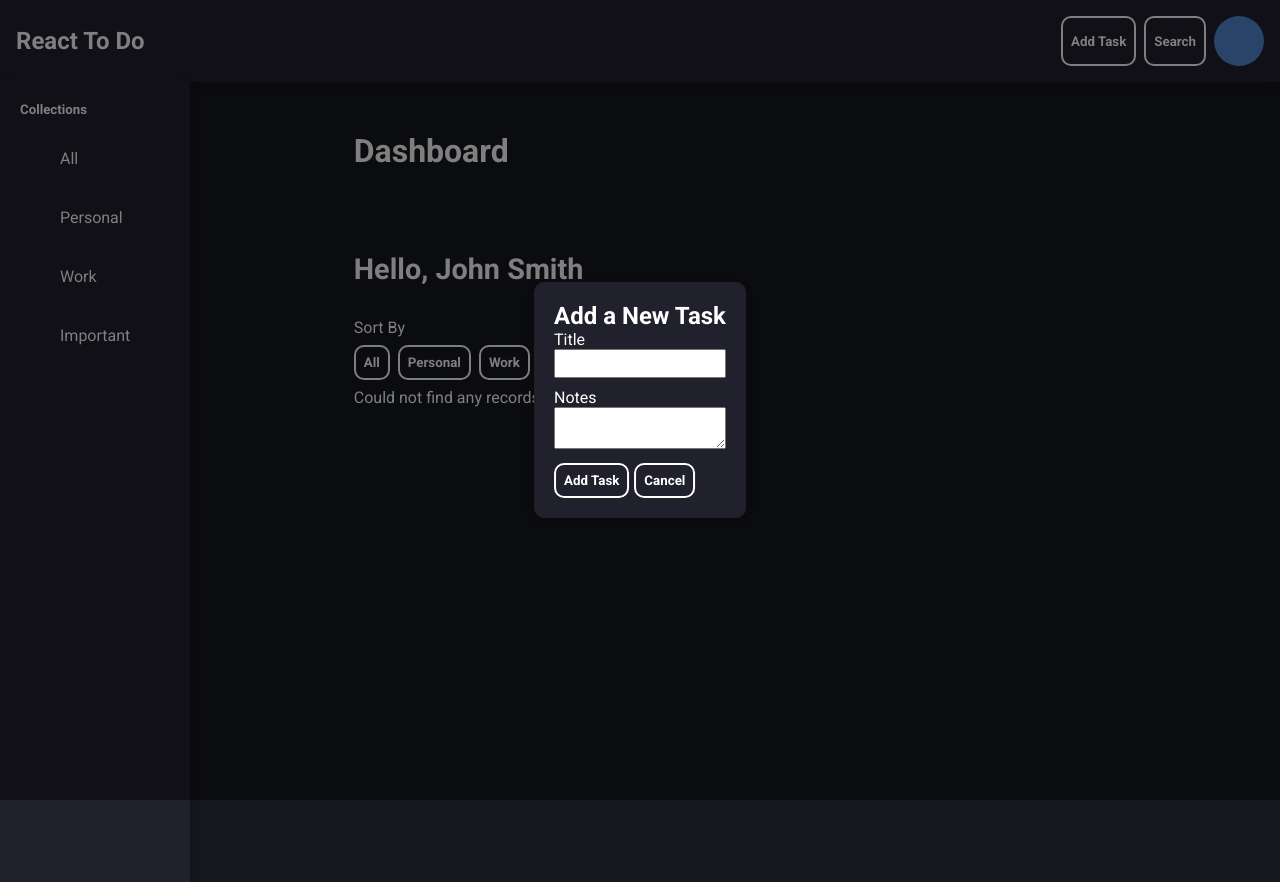
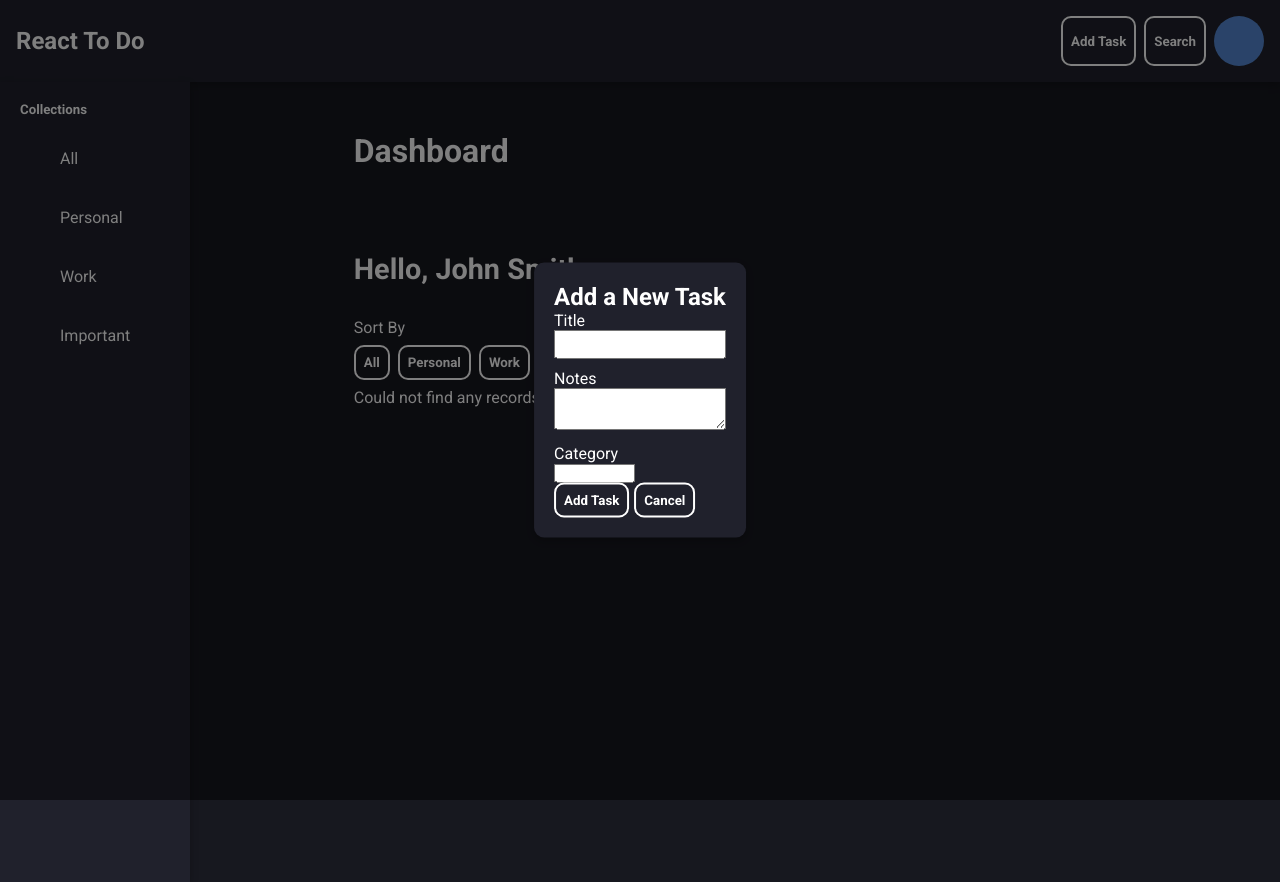
Before and after one commit to eko-develops/react-todo, a React (Create React App) app in the folder client/: page / in a window 1280 px wide. Both pictures are taken after a click on the button "Add Task". Built offline with nearby package versions, Linux system fonts and the light colour scheme; no server answers; the HTML template or start-up script is replaced by a standard one.

Commit message:
Add dropdown option for selecting category

```diff
--- a/client/src/components/Header.js
+++ b/client/src/components/Header.js
@@ -49,6 +49,11 @@ const Header = ({todos, setTodos, setIsError}) => {
     }
     const handleDescriptionChange = (e) => {
         setDescription(e.target.value)
+    }
+
+    //handles the state for the select field
+    const handleCategorySelect = (e) => {
+        console.log(e.target.value)
     }
 
     //post data to endpoint /api/create
@@ -127,6 +132,12 @@ const Header = ({todos, setTodos, setIsError}) => {
                         <input onChange={handleTitleChange} value={title} type="text" />
                         <label>Notes</label>
                         <textarea onChange={handleDescriptionChange} value={description} col="25" row="6" />
+                        <label htmlFor="category">Category</label>
+                        <select onChange={handleCategorySelect} name="category" id="category">
+                            <option value="personal">Personal</option>
+                            <option value="work">Work</option>
+                            <option value="Important">Important</option>
+                        </select>
                         <div className="sort-buttons">
                             <button onClick={handleAddTask}>Add Task</button>
                             <button onClick={closeModal}>Cancel</button>
```
